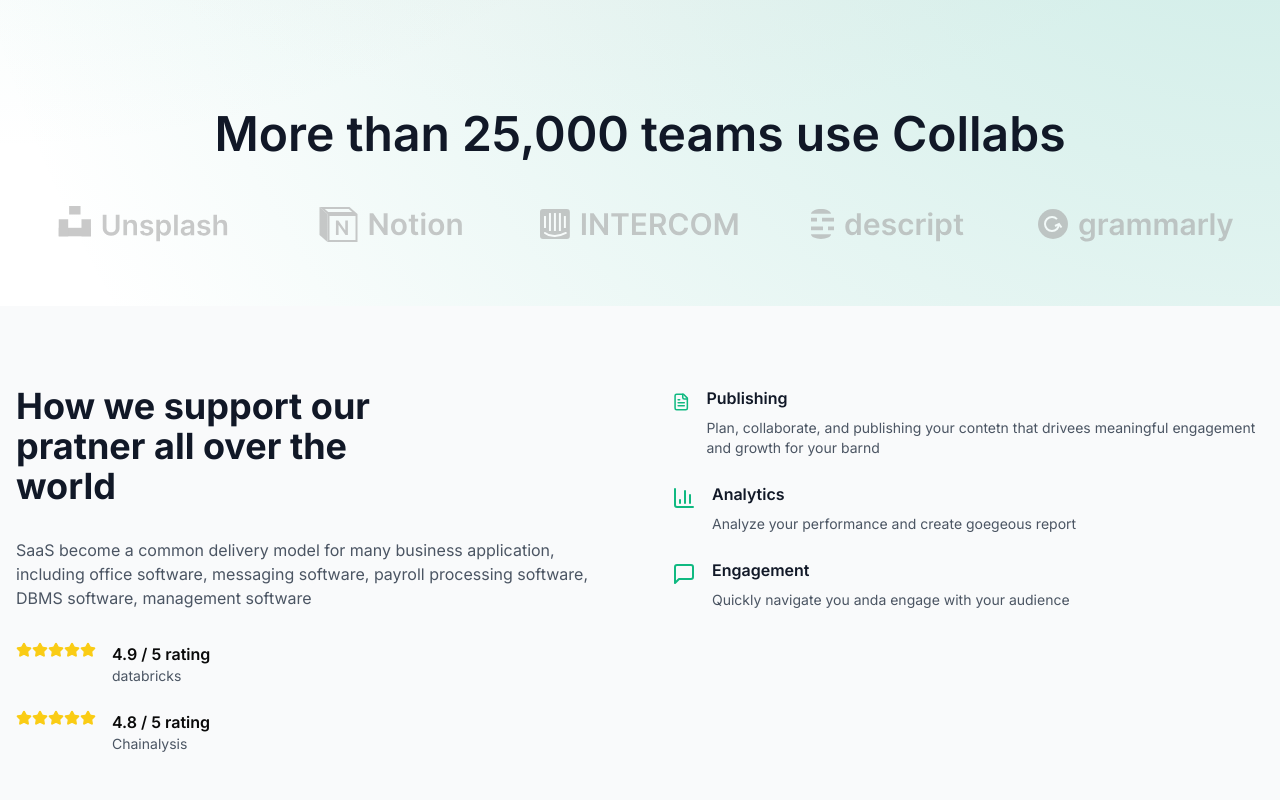
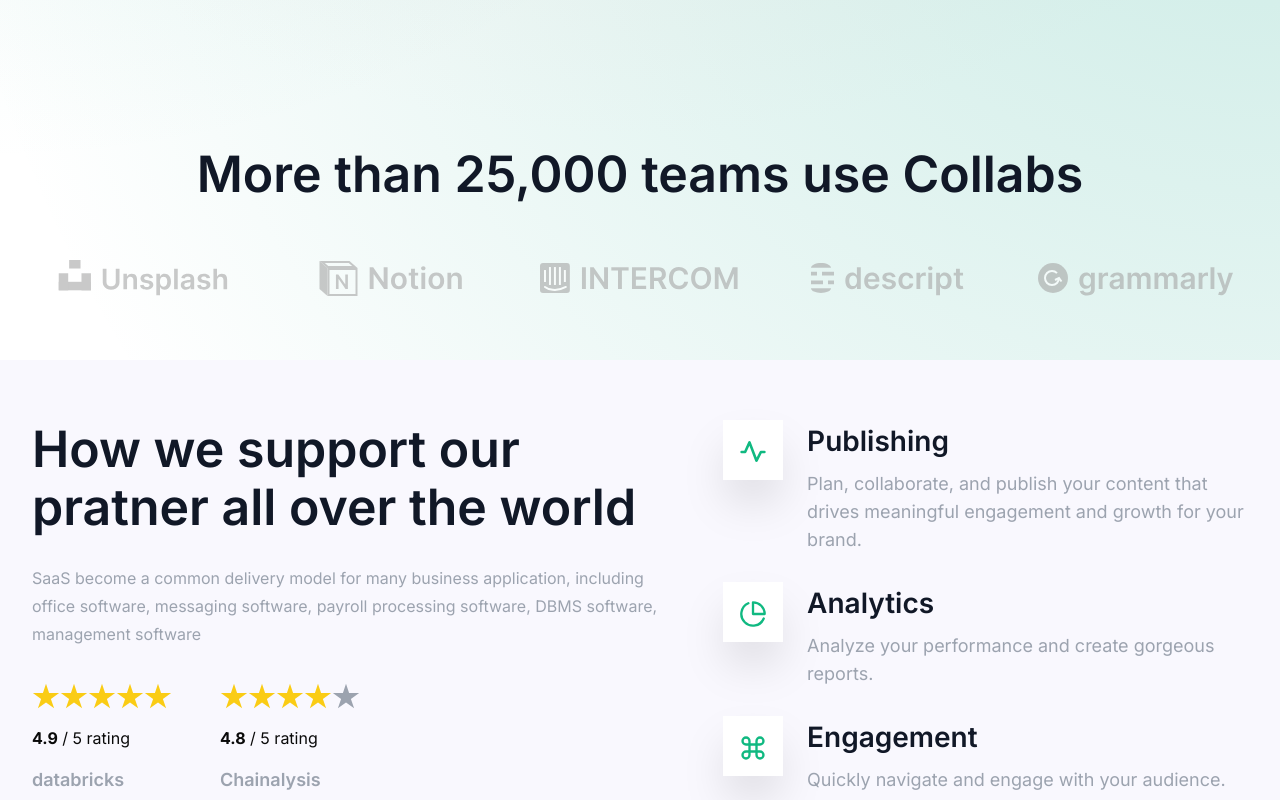
Before and after one commit to marceoroq/landing-page, a Next.js app: page / in a window 1280 px wide. Shown: the part 840-1640 px from the top of the page. Built offline with nearby package versions, Linux system fonts and the light colour scheme.

Commit message:
feat(SupportSection): move support section to a component

```diff
--- a/app/page.tsx
+++ b/app/page.tsx
@@ -5,18 +5,9 @@ import { Header } from "@/components/landing/header";
 import { Button } from "@/components/ui/button";
 import { Input } from "@/components/ui/input";
 import { Hero } from "@/components/landing/hero";
-import {
-  Star,
-  Play,
-  Check,
-  Users,
-  Cloud,
-  BarChart3,
-  FileText,
-  MessageSquare,
-  ArrowRight,
-} from "lucide-react";
+import { Check, Users, Cloud, BarChart3, ArrowRight } from "lucide-react";
 import { SocialProof } from "@/components/landing/social-proof";
+import { SupportSection } from "@/components/landing/support";
 
 export default function LandingPage() {
   return (
@@ -24,98 +15,7 @@ export default function LandingPage() {
       <Header />
       <Hero />
       <SocialProof />
-      {/* Support Section */}
-      <section className="py-20 bg-gray-50">
-        <div className="container mx-auto px-4">
-          <div className="grid lg:grid-cols-2 gap-16">
-            <div>
-              <h2 className="text-4xl font-bold text-gray-900 mb-8">
-                How we support our
-                <br />
-                pratner all over the
-                <br />
-                world
-              </h2>
-              <p className="text-gray-600 mb-8">
-                SaaS become a common delivery model for many business
-                application, including office software, messaging software,
-                payroll processing software, DBMS software, management software
-              </p>
-
-              <div className="space-y-6 mb-8">
-                <div className="flex items-start gap-4">
-                  <div className="flex">
-                    {[1, 2, 3, 4, 5].map((star) => (
-                      <Star
-                        key={star}
-                        className="w-4 h-4 fill-yellow-400 text-yellow-400"
-                      />
-                    ))}
-                  </div>
-                  <div>
-                    <div className="font-semibold">4.9 / 5 rating</div>
-                    <div className="text-sm text-gray-600">databricks</div>
-                  </div>
-                </div>
-
-                <div className="flex items-start gap-4">
-                  <div className="flex">
-                    {[1, 2, 3, 4, 5].map((star) => (
-                      <Star
-                        key={star}
-                        className="w-4 h-4 fill-yellow-400 text-yellow-400"
-                      />
-                    ))}
-                  </div>
-                  <div>
-                    <div className="font-semibold">4.8 / 5 rating</div>
-                    <div className="text-sm text-gray-600">Chainalysis</div>
-                  </div>
-                </div>
-              </div>
-            </div>
-
-            <div className="space-y-6">
-              <div className="flex items-start gap-4">
-                <FileText className="w-6 h-6 text-emerald-500 mt-1" />
-                <div>
-                  <h3 className="font-semibold text-gray-900 mb-2">
-                    Publishing
-                  </h3>
-                  <p className="text-gray-600 text-sm">
-                    Plan, collaborate, and publishing your contetn that drivees
-                    meaningful engagement and growth for your barnd
-                  </p>
-                </div>
-              </div>
-
-              <div className="flex items-start gap-4">
-                <BarChart3 className="w-6 h-6 text-emerald-500 mt-1" />
-                <div>
-                  <h3 className="font-semibold text-gray-900 mb-2">
-                    Analytics
-                  </h3>
-                  <p className="text-gray-600 text-sm">
-                    Analyze your performance and create goegeous report
-                  </p>
-                </div>
-              </div>
-
-              <div className="flex items-start gap-4">
-                <MessageSquare className="w-6 h-6 text-emerald-500 mt-1" />
-                <div>
-                  <h3 className="font-semibold text-gray-900 mb-2">
-                    Engagement
-                  </h3>
-                  <p className="text-gray-600 text-sm">
-                    Quickly navigate you anda engage with your audience
-                  </p>
-                </div>
-              </div>
-            </div>
-          </div>
-        </div>
-      </section>
+      <SupportSection />
 
       {/* Features Section */}
       <section className="py-20 bg-white">
--- /dev/null
+++ b/components/landing/support/index.tsx
@@ -0,0 +1,97 @@
+import { IoStarSharp } from "react-icons/io5";
+import { PiPulseBold } from "react-icons/pi";
+import { FiPieChart, FiCommand } from "react-icons/fi";
+
+const features = [
+  {
+    Icon: PiPulseBold,
+    title: "Publishing",
+    description:
+      "Plan, collaborate, and publish your content that drives meaningful engagement and growth for your brand.",
+  },
+  {
+    Icon: FiPieChart,
+    title: "Analytics",
+    description: "Analyze your performance and create gorgeous reports.",
+  },
+  {
+    Icon: FiCommand,
+    title: "Engagement",
+    description: "Quickly navigate and engage with your audience.",
+  },
+];
+
+export const SupportSection = () => {
+  return (
+    <section className="py-[60px] bg-[#F9F8FE]">
+      <div className="max-w-7xl mx-auto">
+        <div className="grid lg:grid-cols-9 gap-7">
+          <div className="flex flex-col justify-between lg:col-span-5">
+            <div className="flex flex-col gap-7">
+              <h2 className="text-5xl leading-[58px] font-semibold text-gray-900">
+                How we support our <br /> pratner all over the world
+              </h2>
+              <p className="text-gray-400 leading-7 pr-2">
+                SaaS become a common delivery model for many business
+                application, including office software, messaging software,
+                payroll processing software, DBMS software, management software
+              </p>
+            </div>
+
+            <div className="flex gap-12">
+              <div className="flex flex-col items-start gap-4">
+                <div className="flex">
+                  {[1, 2, 3, 4, 5].map((star) => (
+                    <IoStarSharp
+                      key={star}
+                      className="w-7 h-7 fill-yellow-400 text-yellow-400"
+                    />
+                  ))}
+                </div>
+                <div>
+                  <span className="font-bold">4.9</span> / 5 rating
+                </div>
+                <div className="font-semibold text-lg text-gray-400">
+                  databricks
+                </div>
+              </div>
+
+              <div className="flex flex-col items-start gap-4">
+                <div className="flex">
+                  {[1, 2, 3, 4, 5].map((star) => (
+                    <IoStarSharp
+                      key={star}
+                      className="w-7 h-7 fill-yellow-400 text-yellow-400 last:fill-gray-400"
+                    />
+                  ))}
+                </div>
+                <div>
+                  <span className="font-bold">4.8</span> / 5 rating
+                </div>
+                <div className="font-semibold text-lg text-gray-400">
+                  Chainalysis
+                </div>
+              </div>
+            </div>
+          </div>
+
+          <div className="flex flex-col gap-7 lg:col-span-4">
+            {features.map(({ Icon, title, description }) => (
+              <div key={title} className="flex items-start gap-6">
+                <div className="w-[60px] h-[60px] flex justify-center items-center bg-white aspect-square shadow-2xl">
+                  <Icon className="w-7 h-7 text-emerald-500 mt-1" />
+                </div>
+                <div>
+                  <h3 className="font-semibold text-gray-900 mb-2 text-[28px]">
+                    {title}
+                  </h3>
+                  <p className="text-gray-400 text-lg">{description}</p>
+                </div>
+              </div>
+            ))}
+          </div>
+        </div>
+      </div>
+    </section>
+  );
+};
--- a/tailwind.config.ts
+++ b/tailwind.config.ts
@@ -11,9 +11,11 @@ const config: Config = {
   theme: {
     extend: {
       maxWidth: {
-        "4xl": "40rem", // The original value is  '36rem'
-        "5xl": "50rem", // The original value is  '48rem'
-        "7xl": "76rem", // The original value is '72rem'
+        "7xl": "76rem", // The original value is '72px'
+      },
+      fontSize: {
+        "4xl": "2.5rem", // The original value is  '36px'
+        "5xl": "3.125rem", // The original value is  '48px'
       },
       colors: {
         background: "hsl(var(--background))",
```
